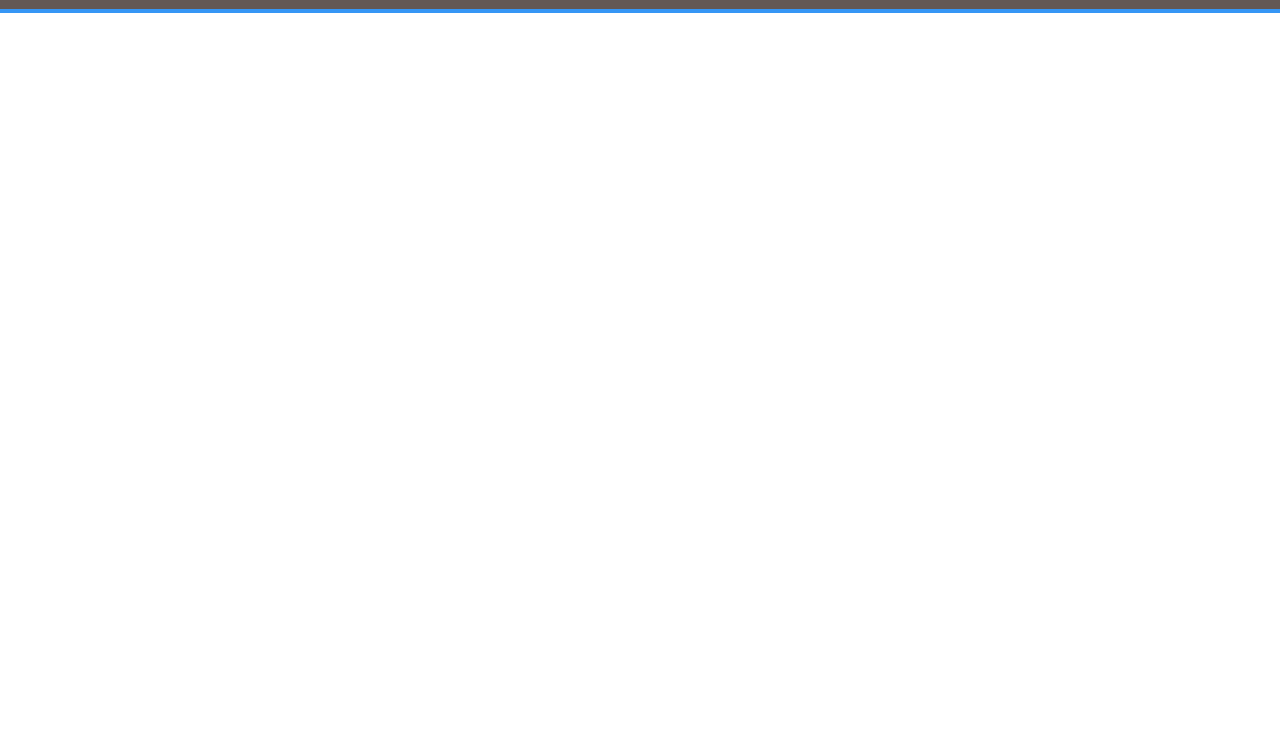
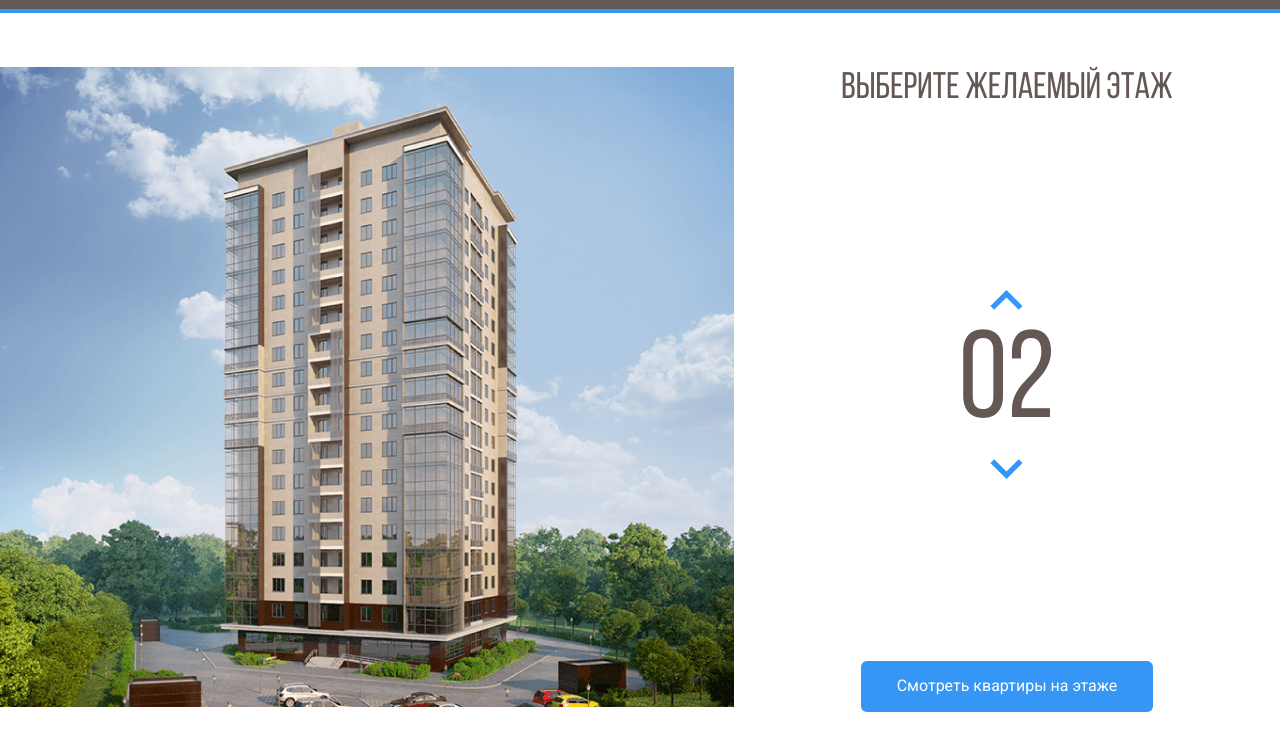
Before and after one commit to 1Yuji/Melody, a plain HTML site: page index.html in a window 1280 px wide. Shown: the part 55-800 px from the top of the page. Drawn offline with Linux system fonts and the light colour scheme.

Commit message:
Add files via upload

```diff
--- a/css/style.css
+++ b/css/style.css
@@ -1,3 +1,12 @@
+@font-face {
+  font-family: "Bebas Neue";
+  src: local("BebasNeueRegular"),
+    url("../fonts/BebasNeueRegular.woff2") format("woff2"),
+    url("../fonts/BebasNeueRegular.woff") format("woff");
+  font-weight: normal;
+  font-style: normal;
+  font-display: swap;
+}
 * {
   box-sizing: border-box;
 }
@@ -49,3 +58,58 @@ body {
   text-decoration: none;
   color: #fff;
 }
+.main {
+  max-width: 1280px;
+  margin: auto;
+  padding-top: 54px;
+  display: flex;
+}
+.main-info {
+  flex-grow: 1;
+  text-align: center;
+  display: flex;
+  flex-direction: column;
+  align-items: center;
+  justify-content: space-between;
+}
+.home-image path {
+  opacity: 0;
+  cursor: pointer;
+}
+.home-image path:hover {
+  opacity: 1;
+}
+.counter-group {
+  display: flex;
+  flex-direction: column;
+  align-items: center;
+}
+.counter-button {
+  background-color: #fff;
+  border: none;
+  cursor: pointer;
+}
+.counter-arrow-down {
+  transform: rotateX(180deg);
+}
+.main-title {
+  font-family: "Bebas Neue", sans-serif;
+  font-weight: normal;
+  font-size: 37px;
+  line-height: 44px;
+  color: #635854;
+  margin: 0;
+}
+.counter {
+  color: #635854;
+  font-size: 124px;
+  font-family: "Bebas Neue", sans-serif;
+}
+.button-primary {
+  background: #3596f5;
+  border-radius: 6px;
+  color: #fff;
+  border: none;
+  padding: 16px 36px;
+  cursor: pointer;
+}
--- a/index.html
+++ b/index.html
@@ -45,7 +45,54 @@
   <!-- /.novbar-contats -->
 </div>
 <!-- /.navbar -->
+</header>
+<main class="main">
+  <div class="main-image">
+    <svg class="home-image" width="734" height="640" viewBox="0 0 734 640" fill="none" xmlns="http://www.w3.org/2000/svg"
+      xmlns:xlink="http://www.w3.org/1999/xlink">
+      <rect width="734" height="640" fill="url(#pattern0)" />
+      <defs>
+        <pattern id="pattern0" patternContentUnits="objectBoundingBox" width="1" height="1">
+          <use xlink:href="#image0" transform="translate(-0.00408719) scale(0.0013624 0.0015625)" />
+        </pattern>
+        <image id="image0" width="740" height="640" xlink:href="img/home.png" />
+      </defs>
+      <path d="M222 533L442.8 541L512 527.3V549L443.5 568.7L222 557.7V533Z" fill="#3595F6" fill-opacity="0.75" />
+      <path d="M223 532V507L443.3 510.3L513 507V527L443.7 540L223 532Z" fill="#3595F6" fill-opacity="0.75" />
+      <path d="M223 506V481H444H513V504L445 511L223 506Z" fill="#3595F6" fill-opacity="0.75" />
+      <path d="M223 482V457L444.3 453.3L512 460V482H444" fill="#3595F6" fill-opacity="0.75" />
+      <path d="M223 456V430L444.5 426.7L513 437.7V459L444 452.3L223 456Z" fill="#3595F6" fill-opacity="0.75" />
+      <path d="M222 429V405.3L443 393L514 416V437.3L443 425L222 429Z" fill="#3595F6" fill-opacity="0.75" />
+      <path d="M222 407V382L444.2 365.7L514 394.3V415L443.7 393.3L222 407Z" fill="#3595F6" fill-opacity="0.75" />
+      <path d="M222 382V357L444.5 336.7L514 373.3V394L442 365.3L222 382Z" fill="#3595F6" fill-opacity="0.75" />
+      <path d="M222 356V332L445 307.3L514 351.3V373L444.7 335L222 356Z" fill="#3595F6" fill-opacity="0.75" />
+      <path d="M222 331V307L444.5 278.3L514 329.3V350L443.7 307.7L222 331Z" fill="#3595F6" fill-opacity="0.75" />
+      <path d="M221 307V283L443.3 250L514 309.3V329L444 278.3L221 307Z" fill="#3595F6" fill-opacity="0.75" />
+      <path d="M222 282V258L443.2 223L513 287V308L444.3 249.7L222 282Z" fill="#3595F6" fill-opacity="0.75" />
+      <path d="M222 258V233L444.3 195L513 265.3V286L444 222L222 258Z" fill="#3595F6" fill-opacity="0.75" />
+      <path d="M222 232V207L442.8 163.3L513 242.3V265L444 191.7L222 232Z" fill="#3595F6" fill-opacity="0.75" />
+      <path d="M223 208V183L443 135L513 220V243L442.3 163.7L223 208Z" fill="#3595F6" fill-opacity="0.75" />
+      <path d="M222 183V158L441.8 106L513 198.3V221L443.3 134.7L222 183Z" fill="#3595F6" fill-opacity="0.75" />
+      <path d="M222 158V132L444 75.3L513 177V198L443.7 106.3L222 158Z" fill="#3595F6" fill-opacity="0.75" />
+    </svg>
 
-</header>
+  </div>
+  <!-- /.main-image -->
+  <div class="main-info">
+    <h2 class="main-title">Выберите желаемый этаж</h2>
+    <div class="counter-group">
+          <button class="counter-button counter-up">
+            <img class="counter-arrow counter-arrow-up" src="img/arrow.svg" alt="arrow-up ">
+          </button>
+          <span class="counter">02</span>
+          <button class="counter-button counter-down">
+            <img class="counter-arrow counter-arrow-down" src="img/arrow.svg" alt="arrow-up ">
+          </button>
+    </div>
+    <!-- /.counter-group -->
+    <button class="button button-primary">Смотреть квартиры на этаже</button>
+  </div>
+  <!-- /.main-info -->
+</main>
 </body>
 </html>
```
Also changed, not shown: fonts/BebasNeueRegular.woff (added), fonts/BebasNeueRegular.woff2 (added), img/Group 3.svg (added), img/arrow.svg (added), img/home.png (added).
